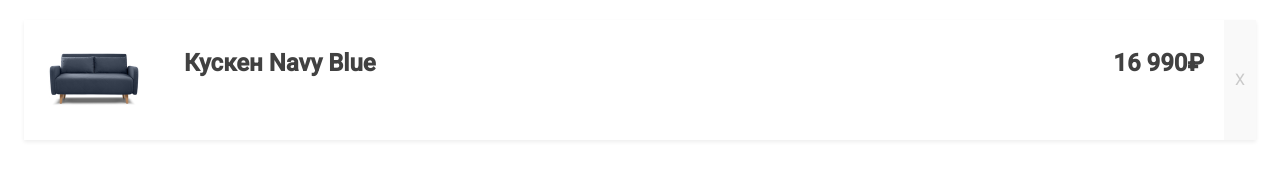
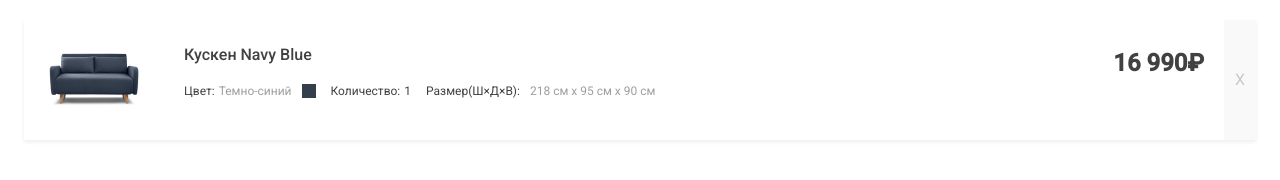
Before and after one commit to mishania2022/lesson-hw-10, a website built with Parcel: page shopping-cart/src/index.html in a window 1280 px wide. Built offline with nearby package versions, Linux system fonts and the light colour scheme.

Commit message:
feat: modified index.html main.scss

```diff
--- a/package.json
+++ b/package.json
@@ -3,8 +3,7 @@
   "version": "1.0.0",
   "description": "",
   "source": "shopping-cart/src/index.html",
-  "main": "index.js",
-  "scripts": {
+    "scripts": {
     "style": "sass shopping-cart/src/scss/main.scss shopping-cart/src/scss/main.css",
     "start": "parcel",
     "build": "parcel build",
--- a/shopping-cart/src/index.html
+++ b/shopping-cart/src/index.html
@@ -17,7 +17,21 @@
           <h2 class="product-card__name">Кускен Navy Blue</h2>
           <h2 class="product-card__price">16 990₽</h2>
         </div>
-        <div class="product-card__secondary-info"></div>
+        <div class="product-card__secondary-info">
+          <ul class="product-card__color">
+            <li class="product-card__color-item1">Цвет:</li>
+            <li class="product-card__color-item2">Темно-синий</li>
+            <li class="product-card__color-item3 product-card__color-item3_colored"></li>
+          </ul>
+          <ul class="product-card__amount">
+            <li class="product-card__amount-item1">Количество:</li>
+            <li class="product-card__amount-item2">1</li>
+          </ul>
+          <ul class="product-card__size">
+            <li class="product-card__size-item1">Размер(Ш×Д×В):</li>
+            <li class="product-card__size-item2">218 см х 95 см х 90 см</li>
+          </ul>
+        </div>
       </div>
 
       <button class="product-card__close-button">X</button>
--- a/shopping-cart/src/scss/_reset.scss
+++ b/shopping-cart/src/scss/_reset.scss
@@ -15,8 +15,10 @@ p,
 figure,
 blockquote,
 dl,
-dd {
+dd,
+ul {
   margin: 0;
+  padding: 0;
 }
 
 /* Remove list styles on ul, ol elements with a list role, which suggests default styling will be removed */
--- a/shopping-cart/src/scss/_variables.scss
+++ b/shopping-cart/src/scss/_variables.scss
@@ -1 +1,2 @@
 $base-font-color: #414141;
+$secondary-font-color: rgba(158, 158, 158, 1);
--- a/shopping-cart/src/scss/blocks/_product-card.scss
+++ b/shopping-cart/src/scss/blocks/_product-card.scss
@@ -13,6 +13,13 @@
   &__info {
     flex-grow: 1;
     margin: 25px 0;
+  }
+
+  &__name{
+   margin-bottom: 20px;
+   font-weight: 500;
+   font-size: 16px;
+   line-height: 19px;
   }
 
   &__close-button {
@@ -38,4 +45,57 @@
     display: flex;
     justify-content: space-between;
   }
+
+  &__secondary-info{
+    display: flex;
+    font-family: 'Roboto';
+    font-weight: 400;
+    font-size: 12px;
+    line-height: 14px;
+  }
+
+  &__color {
+    display: flex;
+    list-style: none;
+    margin-right: 15px;
+
+  }
+
+  &__color-item1{
+    margin-right: 4px;
+  }
+
+  &__color-item2{
+    color: $secondary-font-color;
+    margin-right: 10px;
+  }
+
+  &__color-item3{
+    width: 14px;
+    height: 14px;
+    background: #353E4D;
+  }
+
+  &__amount {
+    display: flex;
+    list-style: none;
+    margin-right: 15px;
+  }
+
+  &__amount-item1{
+    margin-right: 4px;
+  }
+
+  &__size{
+    display: flex;
+    list-style: none;
+  }
+
+  &__size-item1{
+    margin-right: 10px;
+  }
+
+  &__size-item2{
+    color: $secondary-font-color;
+  }
 }
```
Also changed, not shown: shopping-cart/src/scss/main.css, 1 other file.
